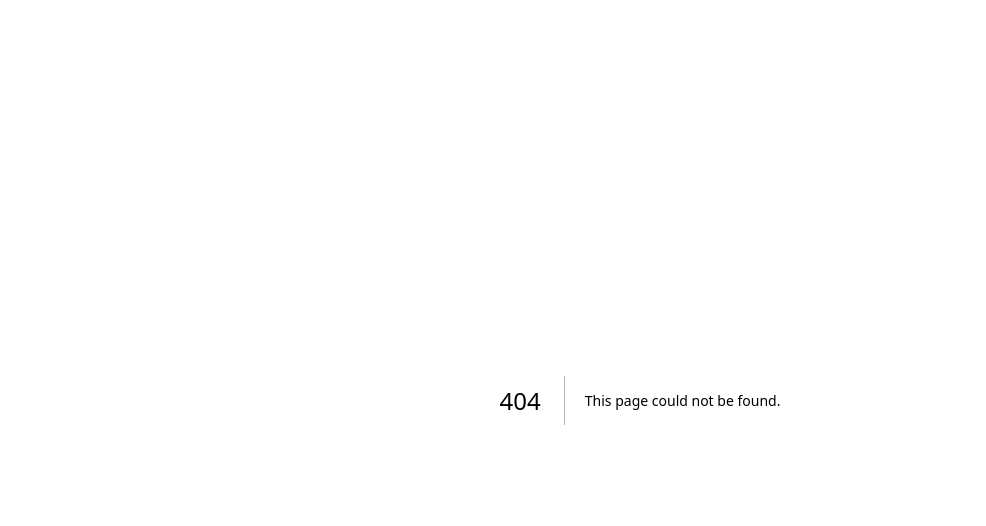
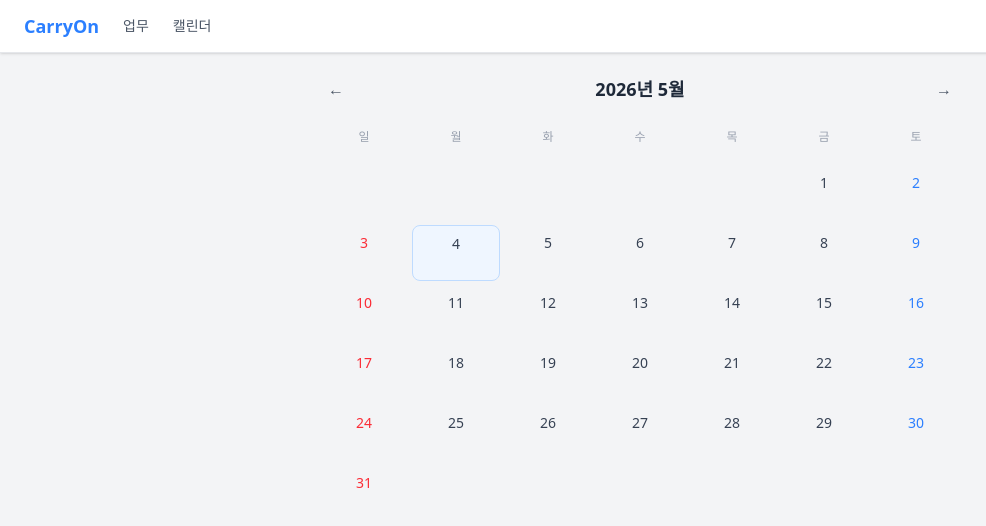
Before and after one commit to Jungea/CarryOn, a Next.js app: page /calendar in a window 1280 px wide. Before the commit this address had no page. Shown: the top 526 px of the page, without its empty margins (0-986 px from the left). Built offline with nearby package versions, Linux system fonts and the light colour scheme.

Commit message:
feat: add board and calendar pages — CarryOn v1 complete

```diff
--- /dev/null
+++ b/src/app/calendar/page.tsx
@@ -0,0 +1,37 @@
+'use client'
+
+import { useEffect, useState } from 'react'
+import CalendarView from '@/components/CalendarView'
+import DaySidePanel from '@/components/DaySidePanel'
+import { getTasks, getColumns } from '@/lib/taskStore'
+import type { Column, Task } from '@/lib/types'
+
+export default function CalendarPage() {
+  const [tasks, setTasks] = useState<Task[]>([])
+  const [columns, setColumns] = useState<Column[]>([])
+  const [selectedDate, setSelectedDate] = useState<string | null>(null)
+
+  useEffect(() => {
+    Promise.all([getTasks(), getColumns()]).then(([t, c]) => {
+      setTasks(t)
+      setColumns(c)
+    })
+  }, [])
+
+  return (
+    <div className="max-w-2xl mx-auto w-full">
+      <h1 className="px-4 pt-4 text-xl font-bold text-gray-800 md:hidden">캘린더</h1>
+      <CalendarView
+        tasks={tasks}
+        onDayClick={setSelectedDate}
+        selectedDate={selectedDate}
+      />
+      <DaySidePanel
+        dateStr={selectedDate}
+        tasks={tasks}
+        columns={columns}
+        onClose={() => setSelectedDate(null)}
+      />
+    </div>
+  )
+}
--- a/src/app/layout.tsx
+++ b/src/app/layout.tsx
@@ -1,33 +1,31 @@
-import type { Metadata } from "next";
-import { Geist, Geist_Mono } from "next/font/google";
-import "./globals.css";
-
-const geistSans = Geist({
-  variable: "--font-geist-sans",
-  subsets: ["latin"],
-});
-
-const geistMono = Geist_Mono({
-  variable: "--font-geist-mono",
-  subsets: ["latin"],
-});
+import type { Metadata } from 'next'
+import './globals.css'
+import BottomNav from '@/components/BottomNav'
+import Link from 'next/link'
 
 export const metadata: Metadata = {
-  title: "Create Next App",
-  description: "Generated by create next app",
-};
+  title: 'CarryOn',
+  description: '개인 업무 관리',
+}
 
-export default function RootLayout({
-  children,
-}: Readonly<{
-  children: React.ReactNode;
-}>) {
+export default function RootLayout({ children }: { children: React.ReactNode }) {
   return (
-    <html
-      lang="en"
-      className={`${geistSans.variable} ${geistMono.variable} h-full antialiased`}
-    >
-      <body className="min-h-full flex flex-col">{children}</body>
+    <html lang="ko">
+      <body className="bg-gray-100 min-h-screen flex flex-col">
+        {/* Desktop top nav */}
+        <header className="hidden md:flex items-center gap-6 px-6 py-3 bg-white border-b border-gray-200 shadow-sm">
+          <span className="text-lg font-bold text-blue-500">CarryOn</span>
+          <Link href="/" className="text-sm text-gray-600 hover:text-blue-500 transition-colors">업무</Link>
+          <Link href="/calendar" className="text-sm text-gray-600 hover:text-blue-500 transition-colors">캘린더</Link>
+        </header>
+
+        {/* Main content */}
+        <main className="flex-1 flex flex-col pb-16 md:pb-0 overflow-hidden">
+          {children}
+        </main>
+
+        <BottomNav />
+      </body>
     </html>
-  );
+  )
 }
--- a/src/app/page.tsx
+++ b/src/app/page.tsx
@@ -1,3 +1,15 @@
-export default function Home() {
-  return <div>CarryOn</div>
+import { readTasks, readColumns } from '@/lib/dataStore'
+import TaskBoard from '@/components/TaskBoard'
+
+export default async function BoardPage() {
+  const [tasks, columns] = await Promise.all([readTasks(), readColumns()])
+
+  return (
+    <div className="flex flex-col h-full pt-2">
+      <h1 className="px-4 text-xl font-bold text-gray-800 md:hidden mb-2">업무 목록</h1>
+      <div className="flex-1 overflow-hidden">
+        <TaskBoard initialTasks={tasks} initialColumns={columns} />
+      </div>
+    </div>
+  )
 }
```
